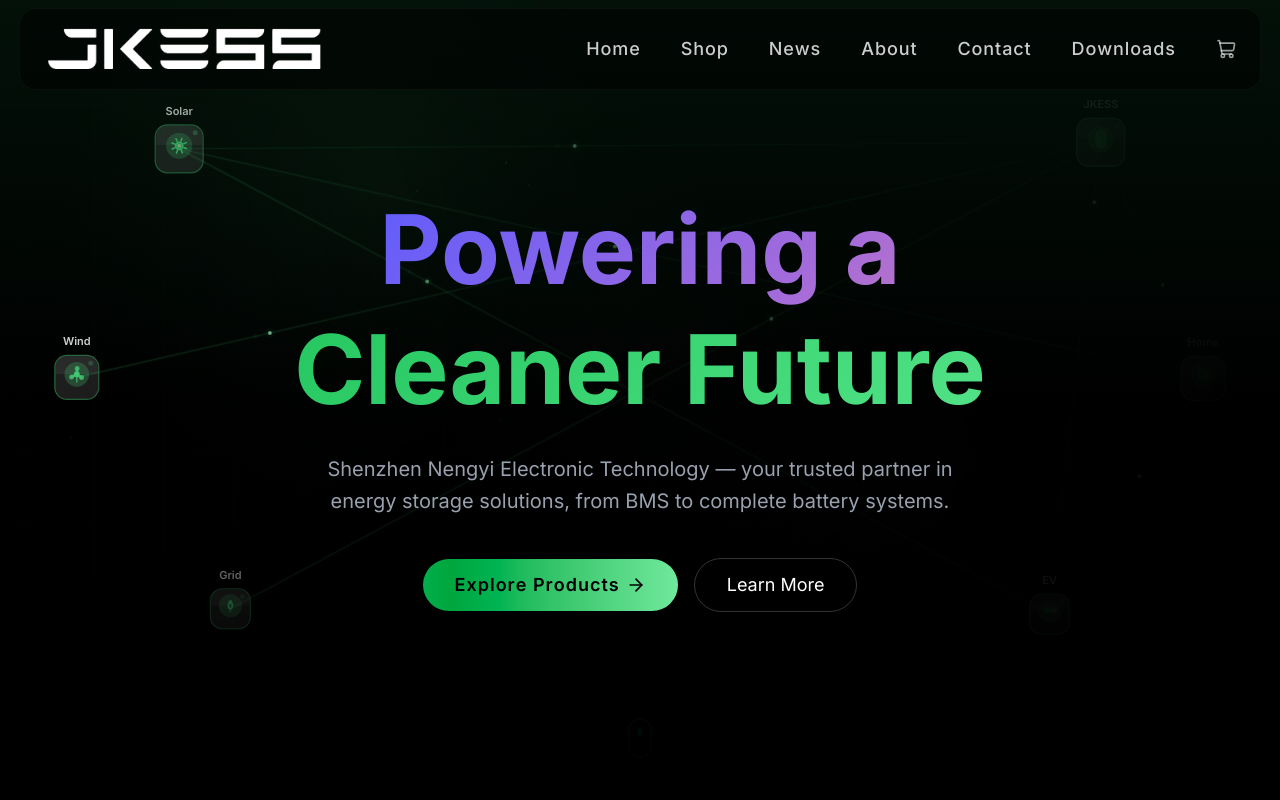
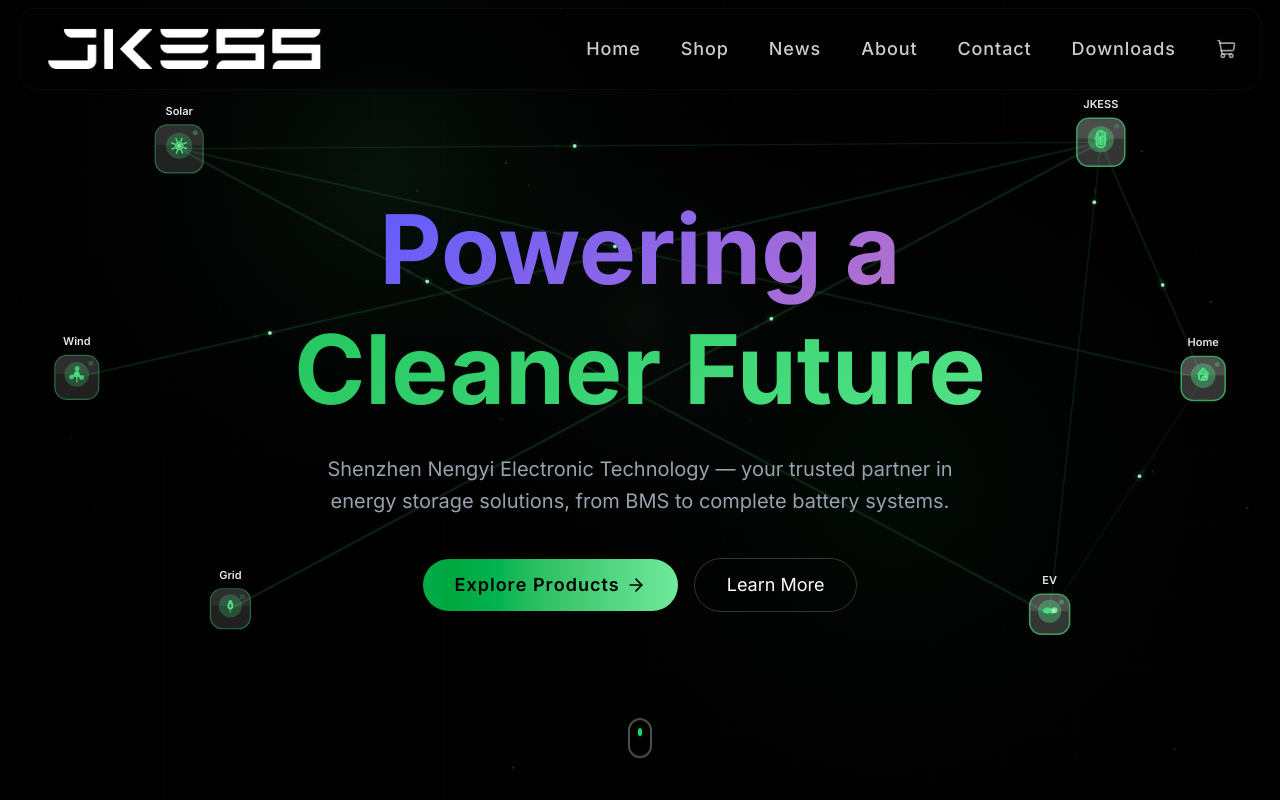
Before and after one commit to bigelephant-code/jkess-website, a Next.js app: page / in a window 1280 px wide. Shown: the top 800 px of the page. Built offline with nearby package versions, Linux system fonts and the light colour scheme.

Commit message:
fix: 移除CSS渐变遮罩层(bg-gradient-to-l/b)，此遮罩在右侧覆盖纯黑导致右边图标被遮暗

```diff
--- a/src/components/HeroSection.tsx
+++ b/src/components/HeroSection.tsx
@@ -16,8 +16,6 @@ export default function HeroSection({ data }: { data?: HeroData }) {
     <section className="relative min-h-screen flex items-center justify-center overflow-hidden bg-black">
       {/* Animated background with floating nodes, connections, and moving dots */}
       <AnimatedBackground />
-      <div className="absolute inset-0 bg-gradient-to-l from-black via-black/70 to-transparent z-[1]" />
-      <div className="absolute inset-0 bg-gradient-to-b from-green-900/20 via-transparent to-black z-[1]" />
 
       <div className="relative z-10 max-w-5xl mx-auto px-6 text-center">
         <h1 className="text-5xl md:text-7xl lg:text-8xl font-bold text-white leading-tight mb-6">
```
